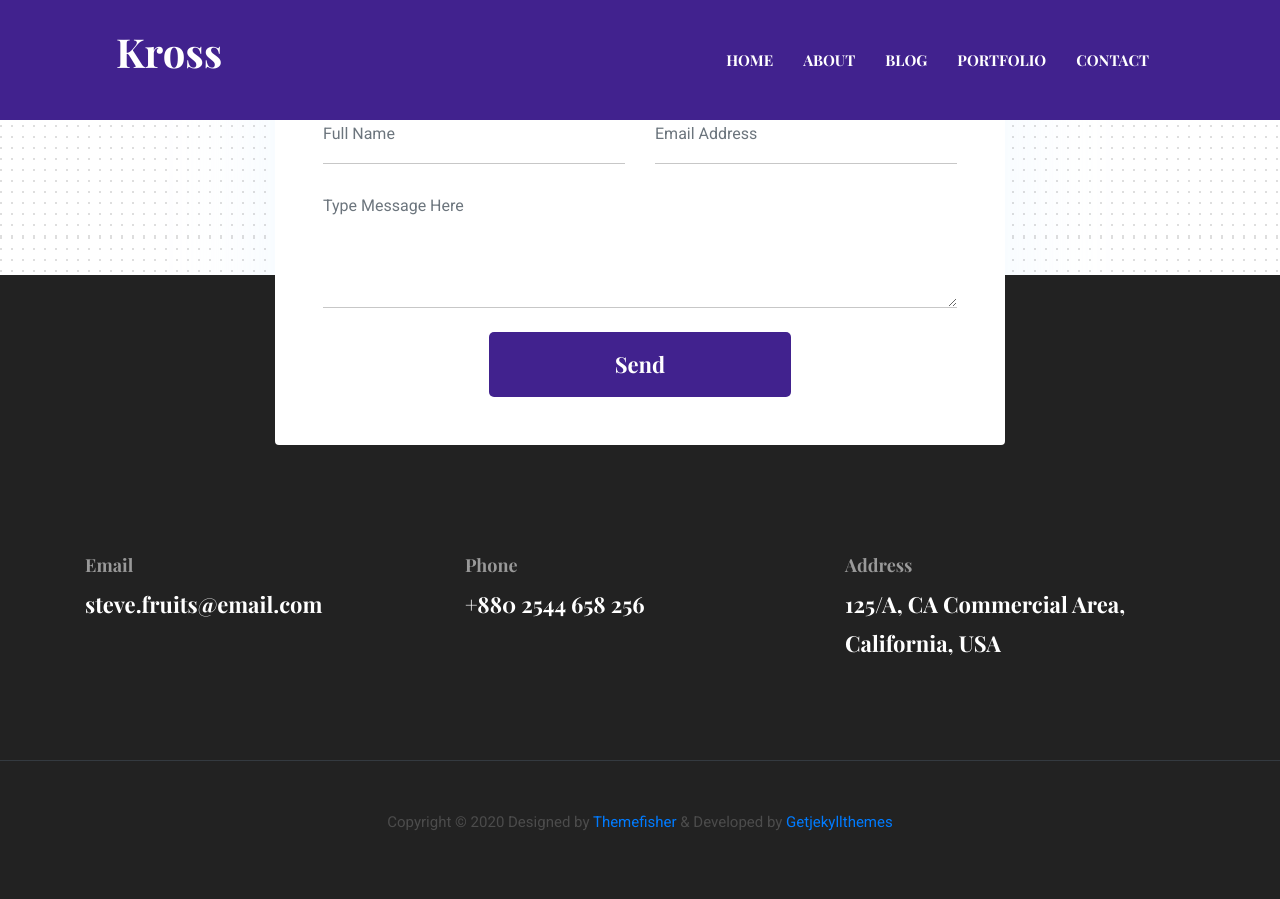
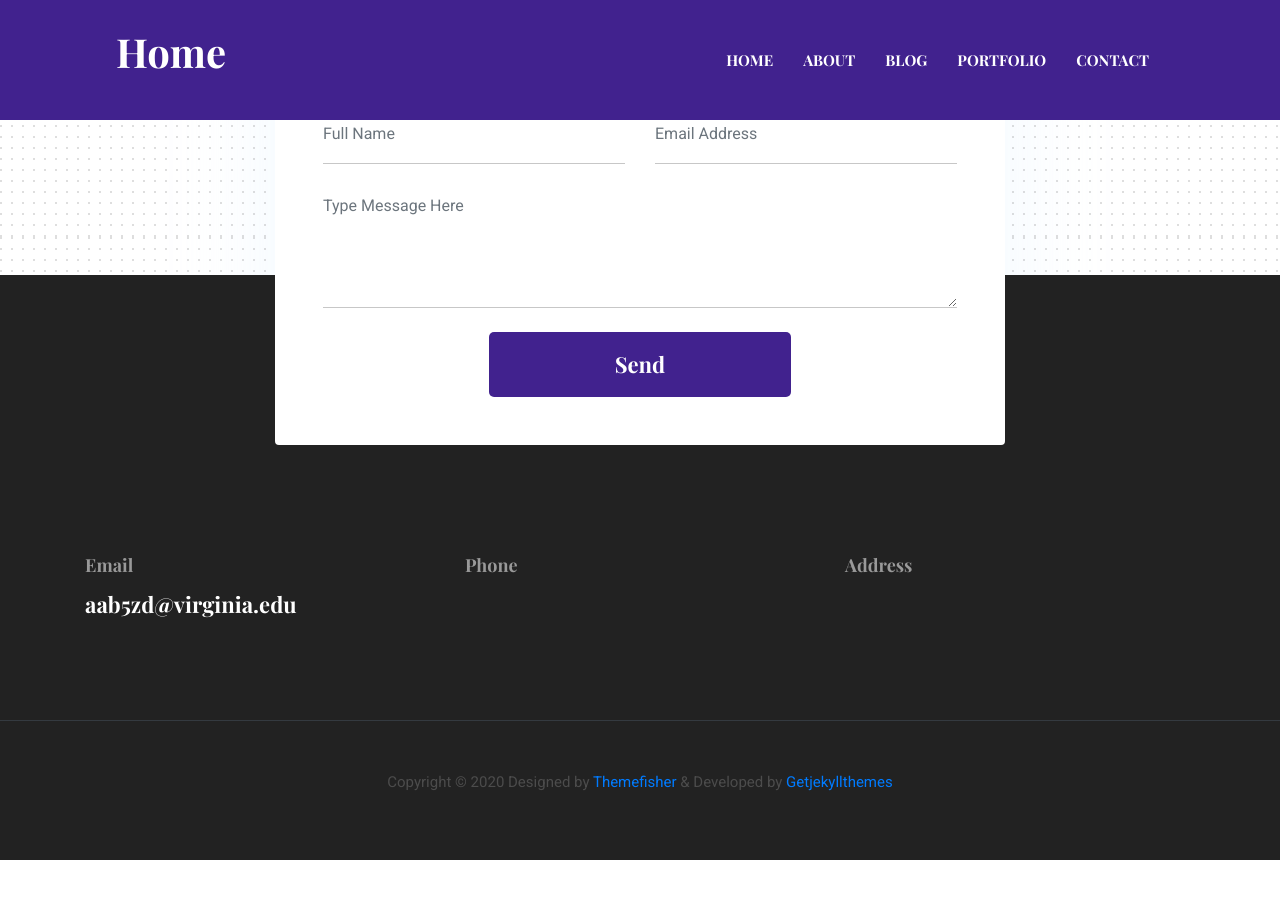
Before and after one commit to aab5zd/aab5zd.github.io, a Jekyll site: the page built from index.html, in a window 1280 px wide and 900 px high, scrolled down 6590 px. Built offline with Jekyll 4.4.1, drawn with Linux system fonts in a browser that asks for light colours; after the commit the page ends 7450 px from its top, so only the background shows below that; some of the changed text lies outside the part shown.

Commit message:
Update settings.yml
update title.
update author
update description
update email

```diff
--- a/_data/settings.yml
+++ b/_data/settings.yml
@@ -2,13 +2,11 @@
 #-------------------------------
 # General Site Settings
 
-title: Kross
+title: Home
 logo:
-author: themefisher
-description: this is meta description
-email: steve.fruits@email.com
-phone: +880 2544 658 256
-address: 125/A, CA Commercial Area, California, USA
+author: Angela Boakye Danquah
+description: Angela Boakye Danquah's Porfolio Website
+email: aab5zd@virginia.edu
 copyright: Copyright &copy; 2020 Designed by [Themefisher](https://themefisher.com) & Developed by [Getjekyllthemes](https://getjekyllthemes.com)
 
 menu:
@@ -36,7 +34,7 @@
 # Hero Section
 
 hero:
-  hero-title: Hi! I’m <br> Christoher <br> UX designer
+  hero-title: Hi! I’m <br> Angela <br> Data Scientist
 
 social:
   - { icon: "ti-facebook", link: "#" }
```
